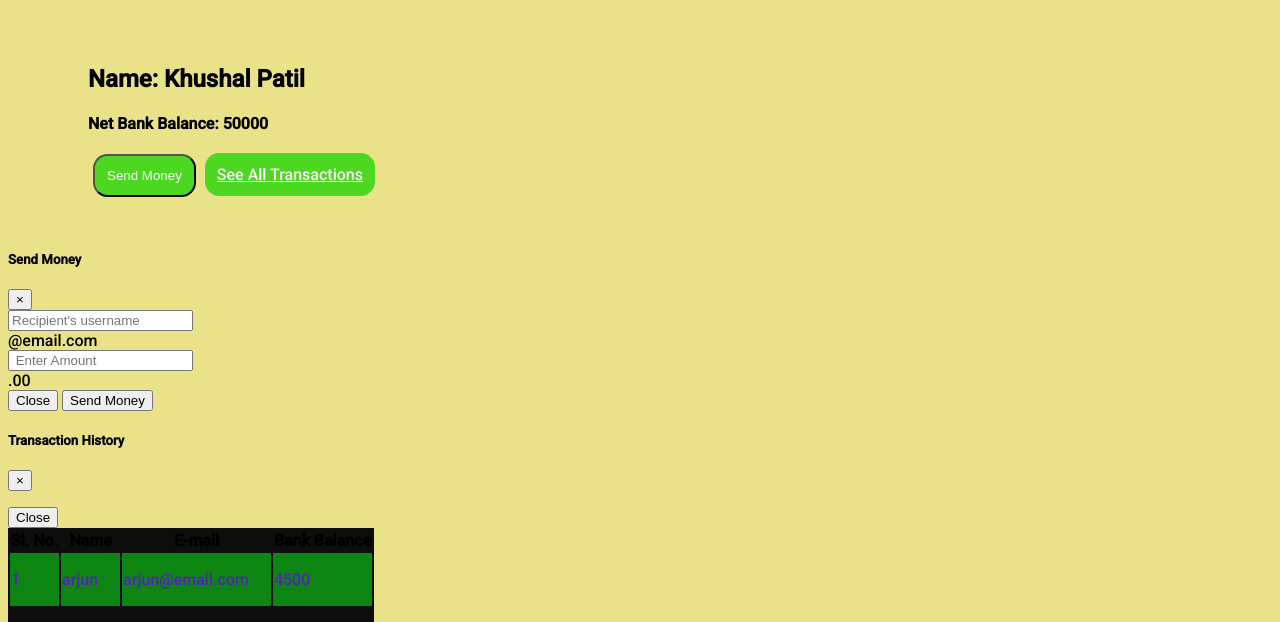
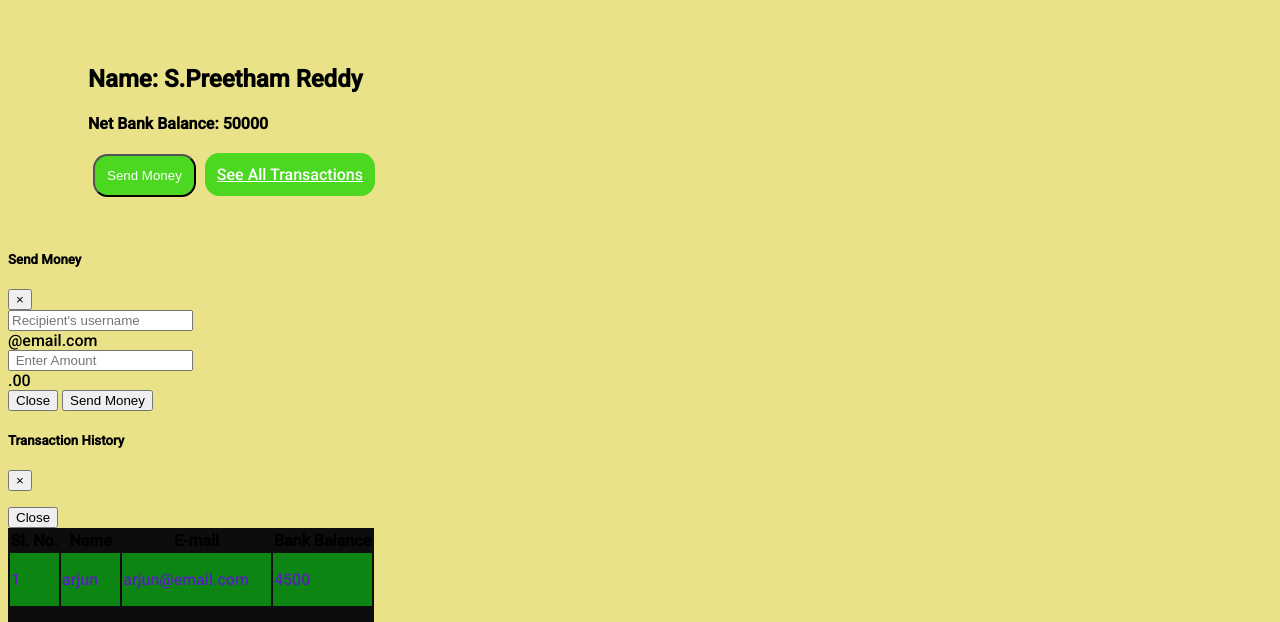
Before and after one commit to spreetham-reddy/Basic_Banking_System, a plain HTML site: page customers.html in a window 1280 px wide. Shown: the part 161-783 px from the top of the page. Drawn offline with nearby package versions, Linux system fonts and the light colour scheme; a web font is replaced by a local one.

Commit message:
Update customers.html

```diff
--- a/customers.html
+++ b/customers.html
@@ -38,7 +38,7 @@
     <!-- navbar ends here  -->
 
     <div class="my-info text-center">
-        <h2>Name: Khushal Patil</h2>
+        <h2>Name: S.Preetham Reddy</h2>
         <h4>Net Bank Balance: <span id="myAccountBalance">50000</span></h4>
 
         <button class="btn btn-info" data-toggle="modal" data-target="#sendMoney">Send Money</button>
```
